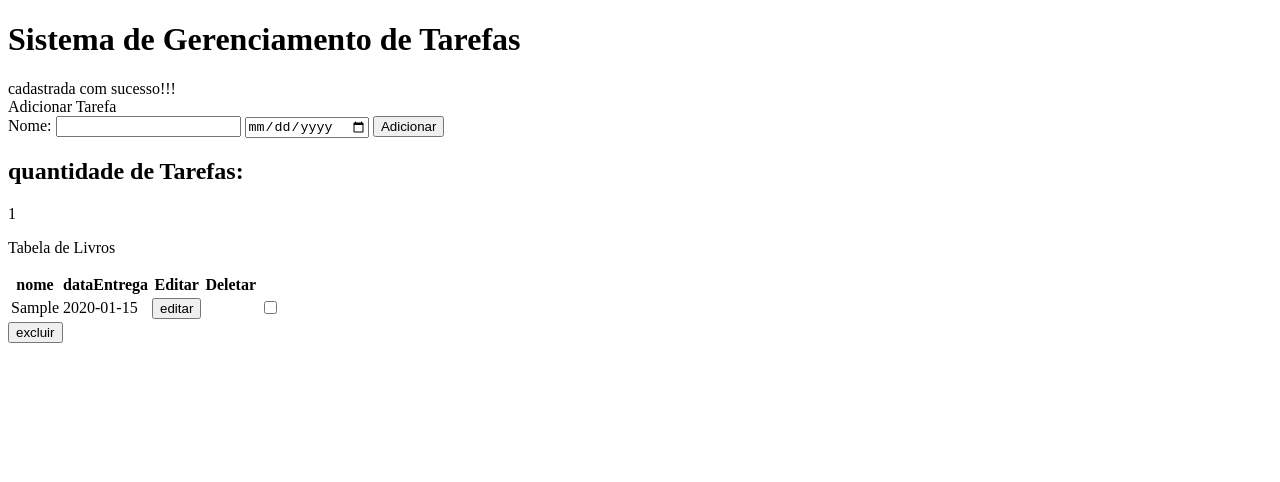
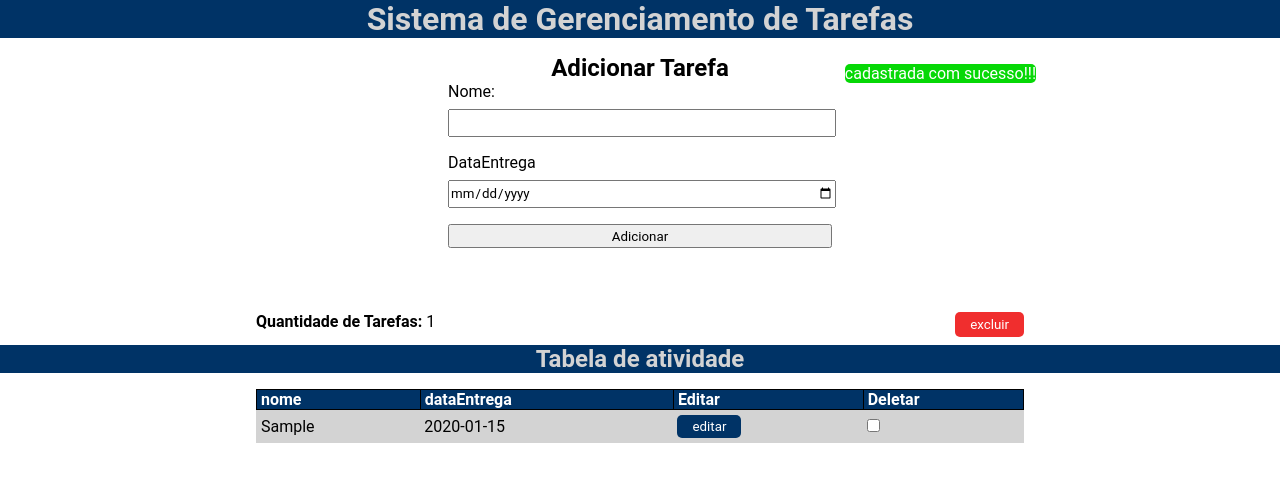
Before and after one commit to Lucas-Ifro/desafio-gerenciamento-de-tarefas, a plain HTML site: page index.html in a window 1280 px wide. Both pictures are taken after typing "Sample", "2020-01-15" into the empty fields and a click on the input "Adicionar". Drawn offline with Linux system fonts and the light colour scheme.

Commit message:
atividade fanalizada

```diff
--- a/gerenciamento.js
+++ b/gerenciamento.js
@@ -1,5 +1,3 @@
-adicionarTarefa = document.querySelector('#adicionarTarefa')
-
 mensagem = document.querySelector('#mensagem')
 
 atuzaliarTarefa = document.querySelector('#atuzaliarTarefa')
@@ -25,7 +23,11 @@ tabelaTarefa = document.querySelector('#tabelaTarefa')
 quantidadeTarefas = document.querySelector('#quantidadeTarefas')
 
 let tarefas = []
+getTarefas()
 renderQuantidadeTarefas()
+if(tarefas.length > 0){
+    renderizarTabela()
+}
 atuzaliarTarefa.style.display = 'none'
 h1Atuzaliar.style.display = 'none'
 
@@ -38,6 +40,7 @@ const addTarefa = (nome, dataEntrega) => {
     }
 
     tarefas.push(tarefa)
+    setTarefas()
 }
 
 cadastrarTarefa.addEventListener('click', (e) => {
@@ -55,27 +58,28 @@ function limparInput(){
 }
 
 function renderizarTabela(){
+
     id = -1
     tabelaTarefa.innerHTML = `
-    <p>Tabela de Livros</p>
-
     <table>
-        <tr>
             <th>nome</th>
             <th>dataEntrega</th>
             <th>Editar</th>
             <th>Deletar</th>
-        <th>
         ${tarefas.map(tarefas =>
             `<tr>
                 <td>${tarefas.nome}</td>
                 <td>${tarefas.dataEntrega}</td>
-                <td><input type="button" value="editar" id="${id++}" onclick="atuzaliarTarefaTable(${id})"><td>
-                <td><input type="checkbox" id="${id}"><td>
+                <td><input type="button" value="editar" class="editar" id="${id++}" onclick="atuzaliarTarefaTable(${id})"></td>
+                <td><input type="checkbox" id="${id}"></td>
              </tr>`
 
             ).join('') }
     <table>`
+
+    if(tarefas.length <=0 ){
+        tabelaTarefa.innerHTML = ""
+    }
 }
 
 function renderQuantidadeTarefas(){
@@ -110,9 +114,9 @@ function deletarTarefa(){
 
     let contDecremento = 0
     checkedIds.forEach((id) => {
-        tarefas.splice((id - contDecremento), 1);
-        contDecremento++
+        tarefas.splice((id - contDecremento++), 1);
     })
+    setTarefas()
 }
 
 let idTarefa = null
@@ -139,11 +143,15 @@ atuzaliarTarefa.addEventListener('click',(e) => {
 
 })
 
-function inputChecked(){
-
-}
-
 function editarTarefa(posicao){
     tarefas[posicao].nome = nome.value
     tarefas[posicao].dataEntrega = dataEntrega.value
 }
+
+function getTarefas(){
+    tarefas = JSON.parse(localStorage.getItem('tarefas')) || []
+}
+
+function setTarefas(){
+    localStorage.setItem("tarefas",JSON.stringify(tarefas))
+}
--- a/index.html
+++ b/index.html
@@ -3,6 +3,7 @@
 <head>
     <meta charset="UTF-8">
     <meta name="viewport" content="width=device-width, initial-scale=1.0">
+    <link rel="stylesheet" href="style.css">
     <title>Gerenciamento de Tarefas</title>
 </head>
 <body>
@@ -12,43 +13,38 @@
         </div>
     </header>
     <main>
-        <div id="mensagem" style="display: none;"></div>
-        <div id="adicionarTarefa">
+        <div id="mensagem" style="display: block;"></div>
+        <div id="formTarefas">
             <form action="">
-                <div id="h1Adicionar"> Adicionar Tarefa</div>
-                <div id="h1Atuzaliar">Atualizar Tarefa</div>
+                <div id="h1Adicionar"><h2>Adicionar Tarefa</h2></div>
+                <div id="h1Atuzaliar"><h2>Atualizar Tarefa</h2></div>
 
                 <label for="nome">Nome:</label>
                 <input type="text" id="nome">
 
-                <label for="dataEntrega"></label>
+                <label for="dataEntrega">DataEntrega</label>
                 <input type="date" name="" id="dataEntrega">
 
                 <input type="submit" value="Adicionar" id="cadastrarTarefa">
                 <input type="submit" value="atualizar" id="atuzaliarTarefa">
             </form>
         </div>
+        <div>
+            <div class="quantidade">
+                <div class="quantidadeDelete">
+                    <div>
+                        <h2>Quantidade de Tarefas: </h2>
+                        <p id="quantidadeTarefas"></p>
+                    </div>
+                    <div><input type="button" value="excluir" id="excluir"></div>
+                </div>
+            </div>
+            <h2 class="titulo">Tabela de atividade</h2>
+            <div class="tabela">
+                <div id="tabelaTarefa"></div>
+            </div>
 
-        <!-- <div id="editarTarefa">
-            <div>Atualizar atividade</div>
-
-            <label for="nomePut">Nome:</label>
-            <input type="text" id="nomePut">
-
-            <label for="dataEntregaPut"></label>
-            <input type="date" name="" id="dataEntregaPut">
-
-            <input type="submit" value="atualizar" id="atuzaliarTarefa">
-            <input type="submit" value="Excluir" id="excluirTarefa">
-        </div> -->
-        <div>
-            <h2>quantidade de Tarefas: </h2>
-            <p id="quantidadeTarefas"></p>
         </div>
-        <div id="tabelaTarefa"></div>
-        <div> <input type="button" value="excluir" id="excluir"></div>
-
-
     </main>
     <footer>
 
--- a/style.css
+++ b/style.css
@@ -0,0 +1,135 @@
+*{
+    margin: 0;
+    padding: 0;
+    font-family: var(--font);
+}
+
+:root{
+    --color1: #003366;
+    --calor2: #8a00da;
+    --color3: #D3D3D3;
+    --color4: #f02e2e;
+    --color5: rgb(6, 216, 6);
+
+    --font: 'Roboto', sans-serif;
+
+}
+
+header{
+    width: 100vw;
+    text-align: center;
+    background-color: var(--color1);
+    color: var(--color3);
+}
+
+main{
+    display: flex;
+    align-items: center;
+    justify-content: center;
+    flex-wrap: wrap;
+}
+
+
+#formTarefas{
+    width: 30vw;
+    padding: 1rem;
+    margin-bottom: 2rem;
+}
+
+#mensagem{
+    position: absolute;
+    left: 66%;
+    top: 8%;
+
+    background-color: var(--color5);
+    color: white;
+    border-radius: 5px;
+}
+
+#formTarefas h2{
+    text-align: center;
+}
+
+#formTarefas  label{
+    display: block;
+    margin-bottom: 0.5rem;
+}
+
+#formTarefas  input{
+    width: 100%;
+    height: 1.5rem;
+    margin-bottom: 1rem;
+}
+
+.quantidade{
+    display: flex;
+    justify-content: center;
+}
+
+.quantidadeDelete{
+    width: 60vw;
+    max-width: 800px;
+    display: flex;
+    justify-content: space-between;
+    margin-bottom: 0.5rem;
+}
+
+#excluir{
+    padding: 5px 15px;
+    border-radius: 5px;
+    background-color: var(--color4);
+    color: white;
+    border: none;
+}
+
+.quantidade h2,p{
+    display: inline-block;
+    font-size: 1rem;
+}
+
+.tabela{
+    width: 100vw;
+    display: flex;
+    align-items: center;
+    justify-content: center;
+}
+
+.titulo{
+    text-align: center;
+    margin-bottom: 1rem;
+    background-color: var(--color1);
+    color: var(--color3);
+}
+
+table{
+    width: 60vw;
+    max-width: 800px;
+    text-align: left;
+    border-collapse: collapse;
+    border: 1px solid var(--color3);
+}
+
+th{
+    background-color: var(--color1);
+    color: #fff;
+    padding: 0px 4px;
+    border: 1px solid black;
+}
+
+td{
+    height: 2rem;
+    padding: 0px 4px;
+}
+
+tr:nth-child(even) {
+    background: var(--color3)
+}
+
+.editar{
+    padding: 4px 15px;
+    background-color: var(--color1);
+    color: #fff;
+
+    border: none;
+    border-radius: 5px;
+}
```
